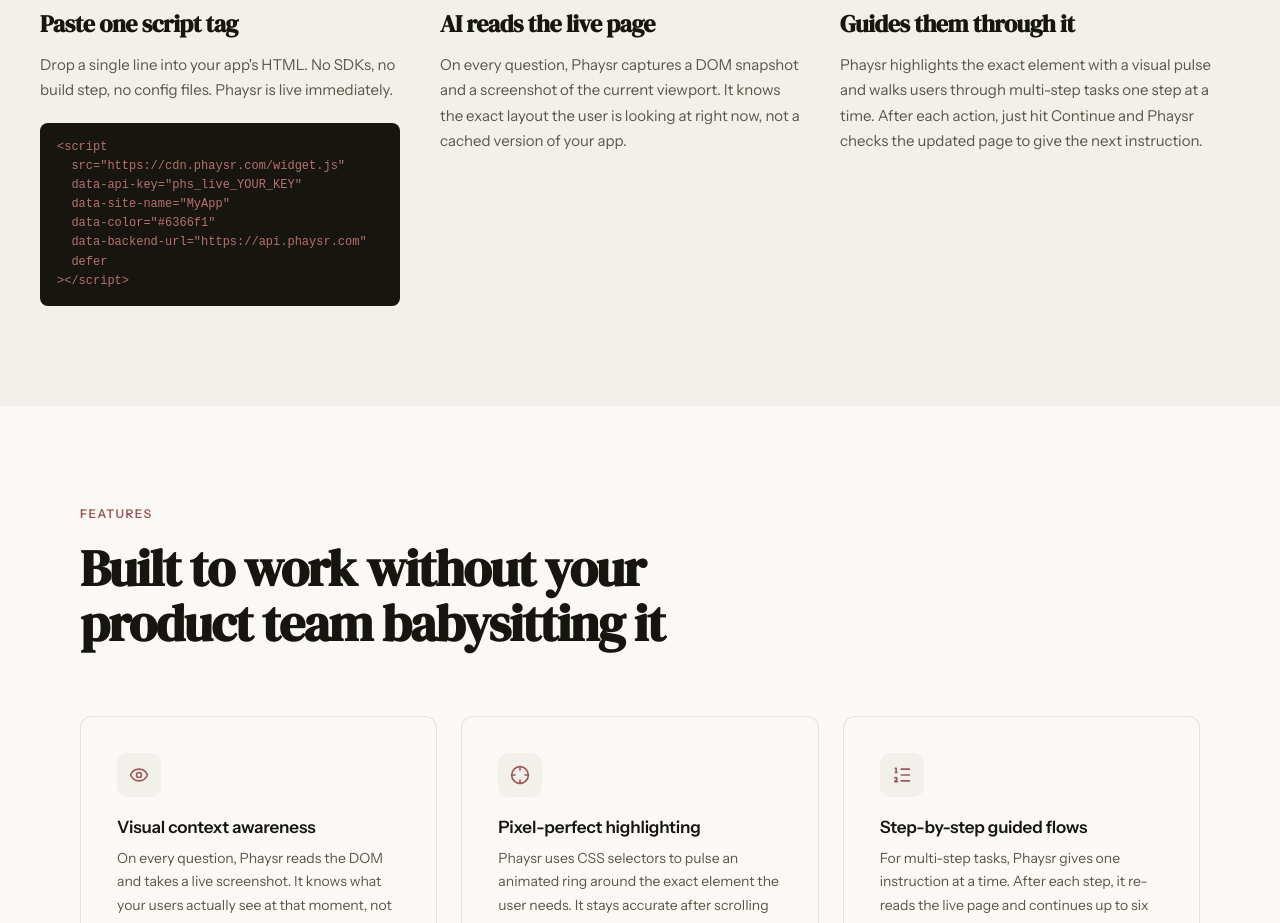
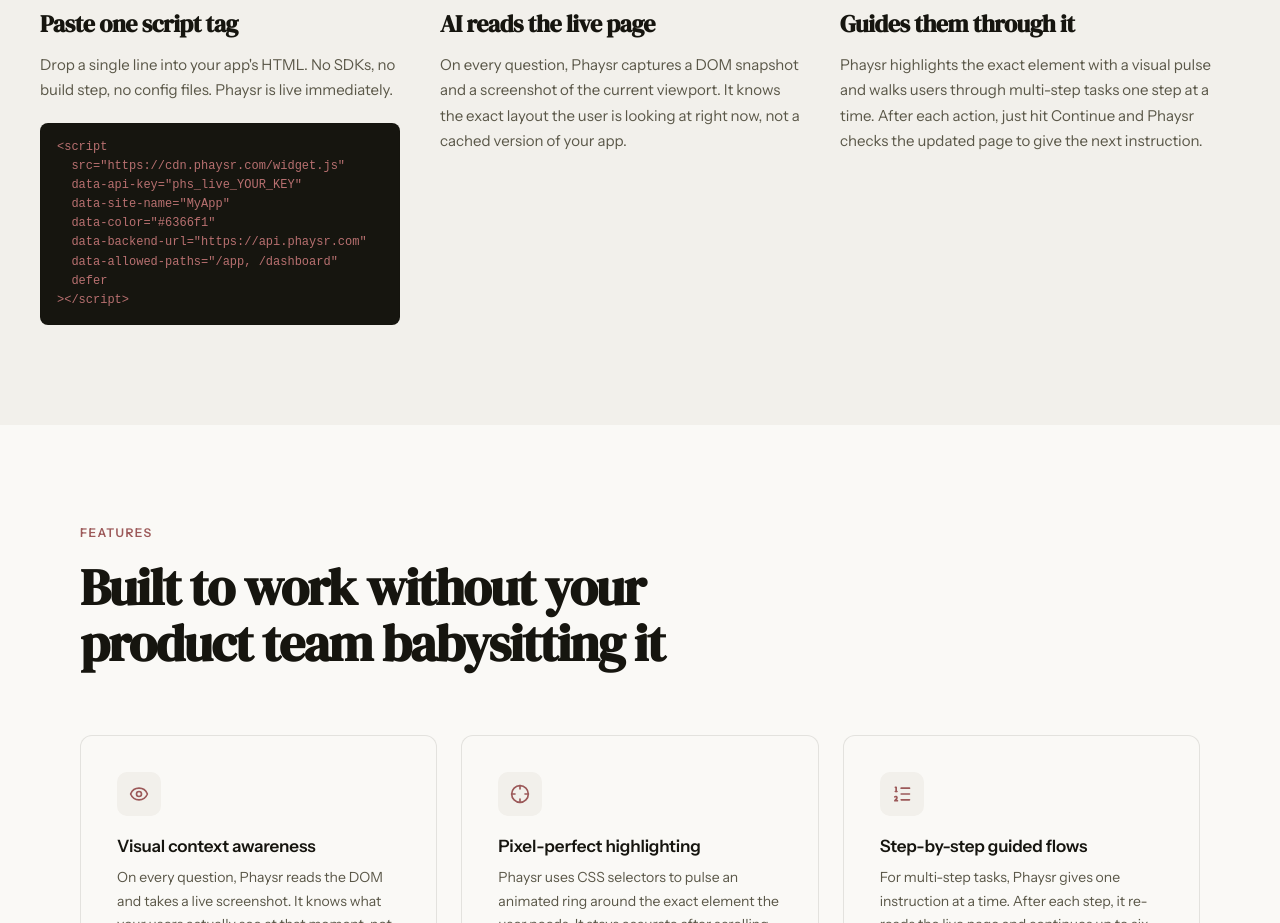
Before and after one commit to DrJonah26/Phaysr, a React (Vite) app in the folder app/: page / in a window 1280 px wide. Shown: the part 2600-3523 px from the top of the page. Built offline with nearby package versions, Linux system fonts and the light colour scheme; no server answers.

Commit message:
feat: update script tag example to include allowedPaths attribute

```diff
--- a/app/src/pages/Landing.tsx
+++ b/app/src/pages/Landing.tsx
@@ -90,7 +90,7 @@
               <div className="step-icon"><Code2 size={22} /></div>
               <h3>Paste one script tag</h3>
               <p>Drop a single line into your app's HTML. No SDKs, no build step, no config files. Phaysr is live immediately.</p>
-              <div className="step-code">{'<script\n  src="https://cdn.phaysr.com/widget.js"\n  data-api-key="phs_live_YOUR_KEY"\n  data-site-name="MyApp"\n  data-color="#6366f1"\n  data-backend-url="https://api.phaysr.com"\n  defer\n></script>'}</div>
+              <div className="step-code">{'<script\n  src="https://cdn.phaysr.com/widget.js"\n  data-api-key="phs_live_YOUR_KEY"\n  data-site-name="MyApp"\n  data-color="#6366f1"\n  data-backend-url="https://api.phaysr.com"\n  data-allowed-paths="/app, /dashboard"\n  defer\n></script>'}</div>
             </div>
             <div className="step">
               <div className="step-num">Step 02</div>
```
